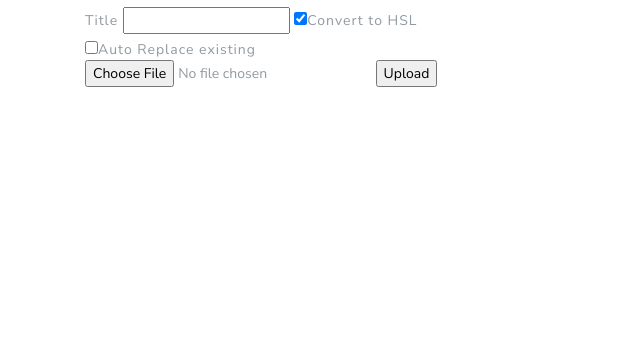
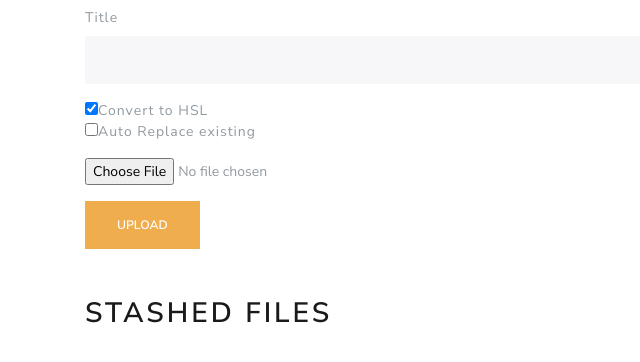
Before and after one commit to bhameyie/lazy-sunday, a Flask app: template moviefriday/templates/upload/movie_upload.html in a window 1280 px wide. Shown: the part 159-521 px from the top of the page, without its empty margins (0-640 px from the left). Run offline with Flask 2, Linux system fonts and the light colour scheme; the template is opened without the code that fills it, so the values that code supplies are empty; some libraries are stand-ins or nearby versions.

Commit message:
making it possible to convert existing uploads into HSL to deal with file upload limitations:

```diff
--- a/moviefriday/templates/upload/movie_upload.html
+++ b/moviefriday/templates/upload/movie_upload.html
@@ -4,14 +4,45 @@
 {% endblock %}
 
 {% block content %}
+    <div class="mb-5">
 
-    <form method=post enctype=multipart/form-data>
-        <label for="title">Title</label>
-        <input name="title" id="title" required>
-        <input type="checkbox" id="convert" name="convert" value="true" checked>Convert to HSL<br>
-        <input type="checkbox" id="forceReplace" name="forceReplace" value="true">Auto Replace existing<br>
+        <form method=post enctype=multipart/form-data>
+            <fieldset>
 
-        <input type=file name=file>
-        <input type=submit value=Upload>
-    </form>
+                <div class="form-group">
+
+                    <label for="title">Title</label>
+                    <input name="title" id="title" class="form-control" required>
+                </div>
+                <div class="form-group">
+                    <input type="checkbox" id="convert" name="convert" value="true" checked>Convert to HSL<br>
+                    <input type="checkbox" id="forceReplace" name="forceReplace" value="true">Auto Replace existing<br>
+                </div>
+
+                <div class="form-group">
+                    <input type="file" name="file">
+                </div>
+                <input type="submit" value="Upload" class="btn btn-warning">
+            </fieldset>
+        </form>
+    </div>
+
+    <h2> Stashed Files</h2>
+
+    {% for file_name in stashed_files %}
+        <div class="mb-3">
+            <form method="post" action="{{ url_for("upload.convert_stashed_file",file_name= file_name) }}">
+                <fieldset>
+                    <legend>Convert {{ file_name }}</legend>
+                    <div class="form-group">
+                        <label for="title">Title</label>
+                        <input type="text" class="form-control" id="title" name="title" required>
+                        <input type="checkbox" id="convert" name="convert" value="true" checked hidden><br>
+                        <input type="checkbox" id="forceReplace" name="forceReplace" value="true" checked hidden><br>
+                    </div>
+                    <input type="submit" class="btn btn-warning">
+                </fieldset>
+            </form>
+        </div>
+    {% endfor %}
 {% endblock %}
--- a/moviefriday/upload.py
+++ b/moviefriday/upload.py
@@ -11,8 +11,9 @@ from moviefriday.auth import login_required
 from moviefriday.db import get_db
 from moviefriday.repositories import Movie, MovieRepository
 import logging
+from os import listdir
 
-ALLOWED_MOVIE_EXTENSIONS = ['mp4']
+ALLOWED_MOVIE_EXTENSIONS = ['mp4', '.mkv']
 
 bp = Blueprint('upload', __name__)
 
@@ -22,6 +23,15 @@ def uploaded_movie(movie_id):
     movie_repo = MovieRepository(get_db())
     movie = movie_repo.find_by_id(movie_id)
     return render_template('upload/movie_uploaded.html', movie=movie)
+
+
+@bp.route('/movies/upload/convert/<file_name>', methods=['POST'])
+@login_required
+def convert_stashed_file(file_name):
+    movie_title = request.form['title']
+    force_replace = True
+    filename = secure_filename(file_name)
+    return _upload_secured_movie(filename, force_replace, movie_title)
 
 
 @bp.route('/movies/upload', methods=['GET', 'POST'])
@@ -54,7 +64,14 @@ def upload_file():
             flash('File not allowed. Please ensure it is an MP4 file')
             return redirect(request.url)
 
-    return render_template('upload/movie_upload.html')
+    stashed_files = _stashed_files()
+
+    return render_template('upload/movie_upload.html', stashed_files=stashed_files)
+
+
+def _stashed_files():
+    return [f for f in listdir(current_app.config['UPLOAD_FOLDER'])
+            if _allowed_file(f) and os.path.isfile(os.path.join(current_app.config['UPLOAD_FOLDER'], f))]
 
 
 def _allowed_file(filename):
@@ -63,12 +80,16 @@ def _allowed_file(filename):
 
 
 def _upload_movie(file, force_replace, movie_title):
-    movie_repo = MovieRepository(get_db())
     filename = secure_filename(file.filename)
     filepath = os.path.join(current_app.config['UPLOAD_FOLDER'], filename)
     file.save(filepath)
+    return _upload_secured_movie(filename, force_replace, movie_title)
+
+
+def _upload_secured_movie(filename, force_replace, movie_title):
+    movie_repo = MovieRepository(get_db())
+    filepath = os.path.join(current_app.config['UPLOAD_FOLDER'], filename)
     movie_id = ''
-
     if 'convert' in request.form:
         model = vidconvert.make_default_req(filename, filepath)
         conversion = vidconvert.convert_mp4(model, force_replace)
@@ -83,5 +104,4 @@ def _upload_movie(file, force_replace, movie_title):
     else:
         new_movie = Movie(title=movie_title, blob_id=filename, is_mp4=True)
         movie_id = movie_repo.insert(new_movie)
-
-    return redirect(url_for('uploaded_movie', movie_id=movie_id))
+    return redirect(url_for('upload.uploaded_movie', movie_id=movie_id))
```
